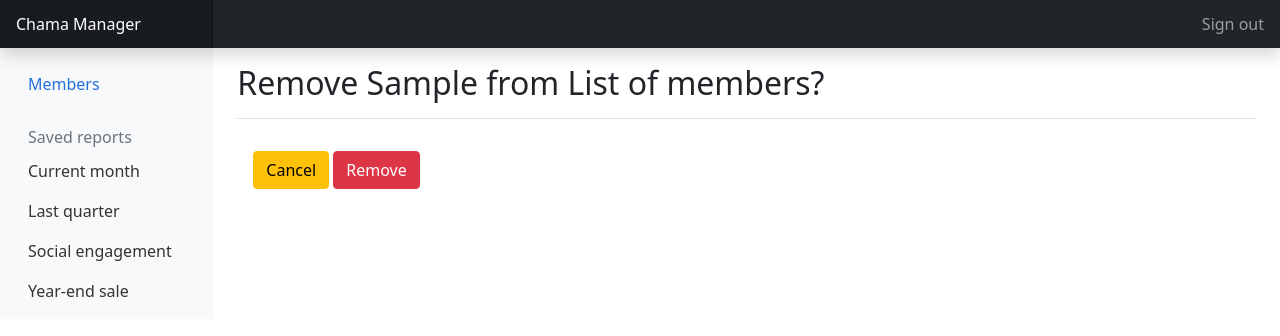
After one commit to davy254/chama, a Django app: page /remove-member/1/ in a window 1280 px wide. The commit adds this page. Shown: the top 336 px of the page. Run offline with Django 3.2, Linux system fonts and the light colour scheme; tables that the repository leaves empty hold one stand-in row (values such as "Sample post"); some libraries are stand-ins or nearby versions.

Commit message:
Delete member working

```diff
--- a/chama_manager/chama_manager/urls.py
+++ b/chama_manager/chama_manager/urls.py
@@ -19,6 +19,6 @@ from django.urls import include, path
 urlpatterns = [
     path('admin/', admin.site.urls),
     path('', include('members.urls')),
-    path('site/', include('core.urls')),
+    path('', include('core.urls')),
 
 ]
--- a/chama_manager/members/urls.py
+++ b/chama_manager/members/urls.py
@@ -1,10 +1,11 @@
 from django.urls import  path
-from .views import homepage,create_member
+from .views import homepage,create_member,remove_member
 
 
 urlpatterns = [
     path('home/', homepage, name='home'),
     path('create-member/', create_member, name='new-member'),
+    path('remove-member/<int:pk>/', remove_member, name='remove-member'),
 
 
 
--- a/chama_manager/members/views.py
+++ b/chama_manager/members/views.py
@@ -1,5 +1,5 @@
 
-from django.shortcuts import redirect, render
+from django.shortcuts import get_object_or_404, redirect, render
 
 from django.views.generic import CreateView
 from .models import Member
@@ -24,3 +24,12 @@ def create_member(request):
     form = MemberForm()
     context = { 'form': form,}
     return redirect('home' )
+
+def remove_member(request, pk):
+    members = Member.objects.all()
+    member = get_object_or_404(Member,pk=pk)
+    if request.method == 'POST':
+        member.delete()
+        return redirect('home')
+    context = {'member':member}
+    return render(request, 'members/remove_member.html', context)
--- a/chama_manager/templates/base.html
+++ b/chama_manager/templates/base.html
@@ -73,9 +73,10 @@
               </ul>
             </div>
           </nav>
-
+          <main class="col-md-9 ms-sm-auto col-lg-10 px-md-4">
           {% block content %}
           {% endblock content %}
+          </main>
         </div>
       </div>
   <script src="{% static "css/bootstrap/js/bootstrap.js" %}"></script>
--- /dev/null
+++ b/chama_manager/templates/members/remove_member.html
@@ -0,0 +1,21 @@
+{% extends 'base.html' %}
+
+
+{% block content %}
+<div class="d-flex justify-content-between flex-wrap flex-md-nowrap align-items-center pt-3 pb-2 mb-3 border-bottom">
+    <h1 class="h2">Remove {{member.first_name}} from List of members?</h1>
+
+</div>
+    <form  method="POST">
+    <div class="modal-body">
+
+        {% csrf_token %}
+        <a class="btn btn-warning" href="{% url 'home' %} ">Cancel</a>
+
+        <button class="btn btn-danger" type="submit">Remove</button>
+
+    </div>
+    </form>
+
+
+{% endblock  %}
```
Also changed, not shown: chama_manager/templates/members/homepage.html (+7 -3 lines), chama_manager/templates/members/members.html (added).
